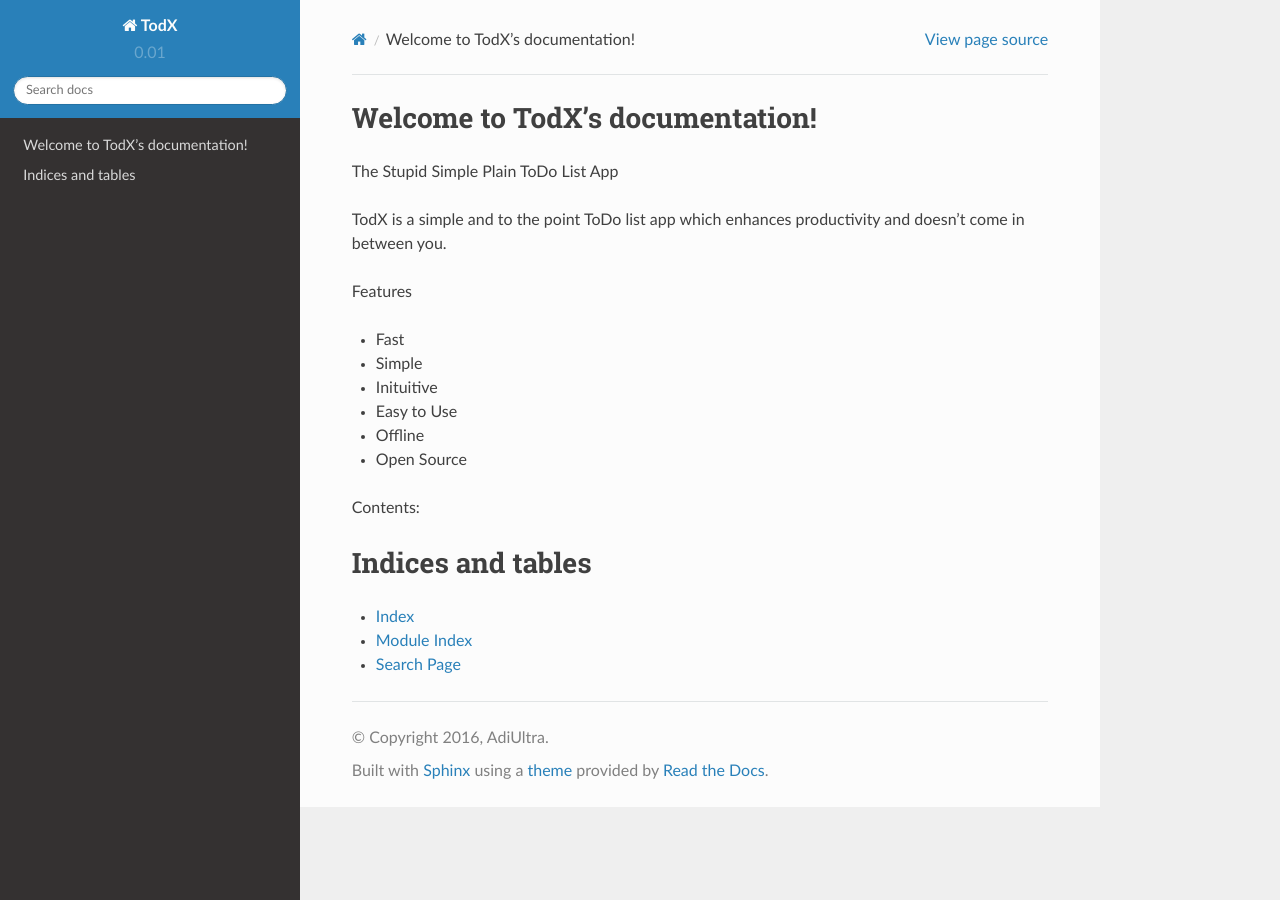
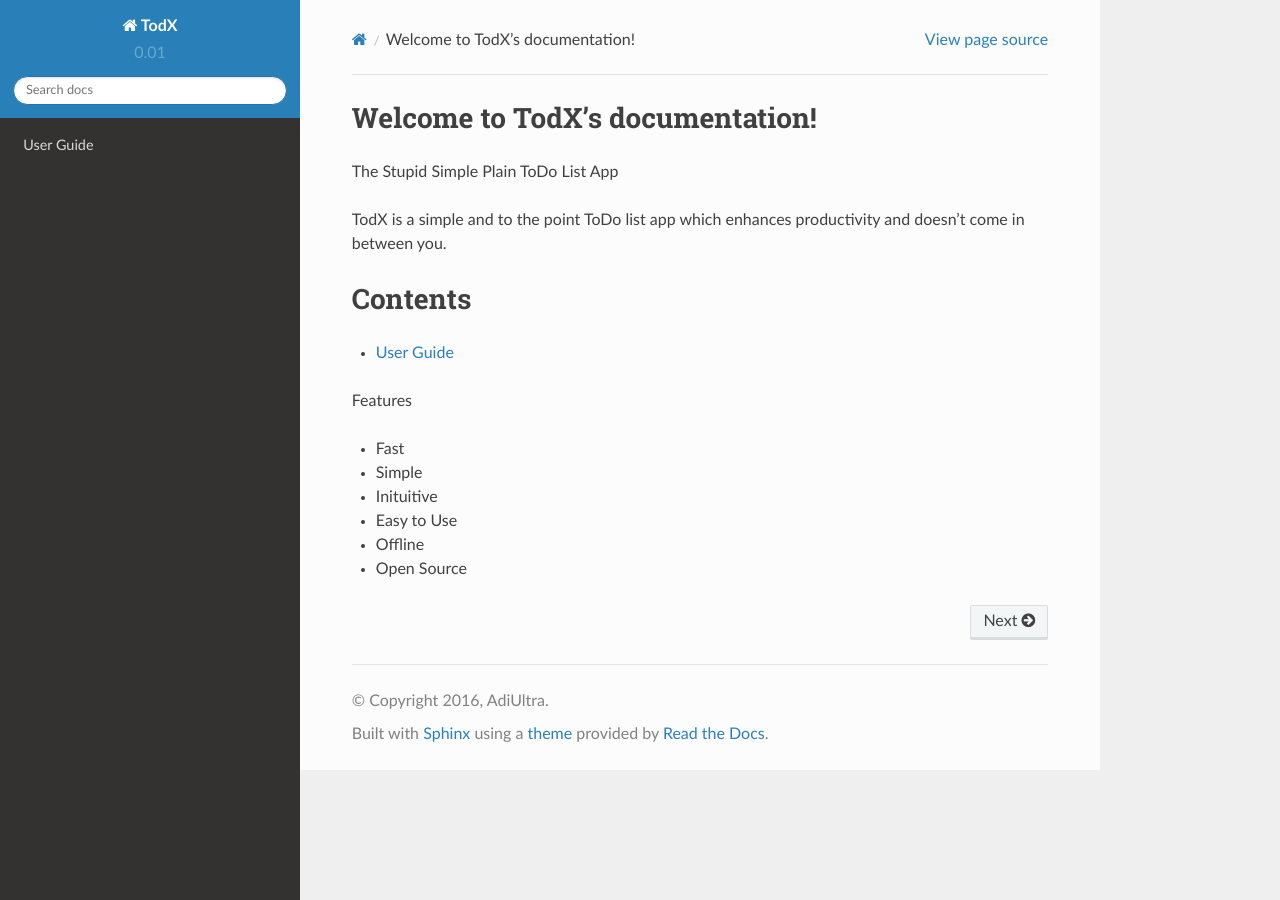
Before and after one commit to arcxon/todx, a Sphinx documentation site: the page built from docs/index.rst, in a window 1280 px wide. Built offline with Sphinx 7.4.7 and the Read the Docs theme 2.0.0, drawn with Linux system fonts in a browser that asks for light colours.

Commit message:
Hope this works :book:

```diff
--- a/docs/index.rst
+++ b/docs/index.rst
@@ -1,14 +1,18 @@
-.. TodX documentation master file, created by
-   sphinx-quickstart on Wed May 25 11:04:32 2016.
-   You can adapt this file completely to your liking, but it should at least
-   contain the root `toctree` directive.
-
 Welcome to TodX's documentation!
 ================================
 
 The Stupid Simple Plain ToDo List App
 
 TodX is a simple and to the point ToDo list app which enhances productivity and doesn't come in between you.
+
+
+Contents
+=========
+
+.. toctree::
+    :maxdepth: 2
+
+    userguide
 
 Features
 
@@ -18,19 +22,3 @@
 - Easy to Use
 - Offline
 - Open Source
-
-
-Contents:
-
-.. toctree::
-   :maxdepth: 2
-   * :ref:`userguide.rst`
-
-
-
-Indices and tables
-==================
-
-* :ref:`genindex`
-* :ref:`modindex`
-* :ref:`search`
```
